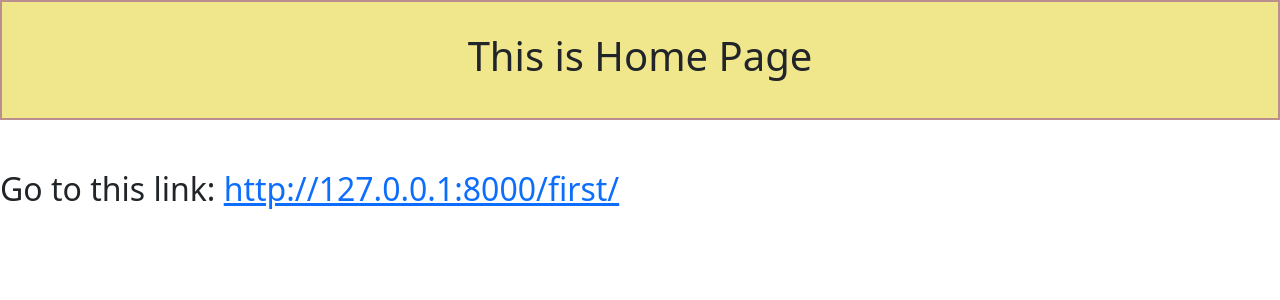
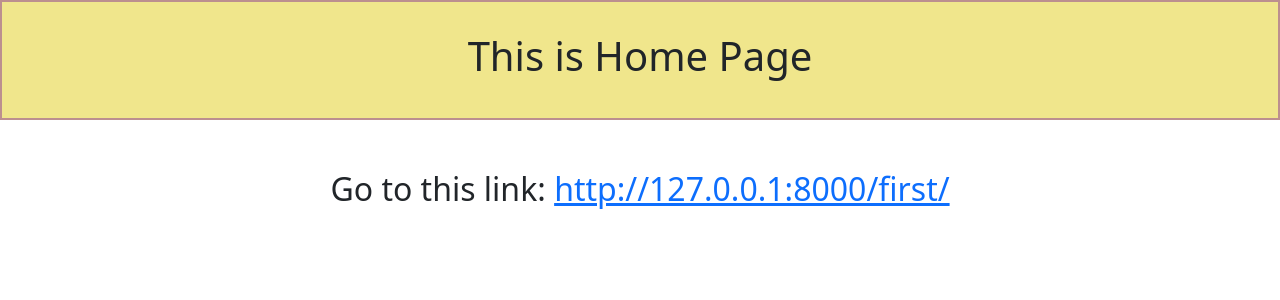
Before and after one commit to FahimFaysalProgrammer/Django-Module-11.5-Week-03-Practice-Day-02, a Django app: page / in a window 1280 px wide. Shown: the top 300 px of the page. Run offline with Django 4.2, Linux system fonts and the light colour scheme.

Commit message:
Django Template Inheritance Module 11.5 Practice Problems finished

```diff
--- a/Django-Practice-Project-2/sample_project_2/templates/home.html
+++ b/Django-Practice-Project-2/sample_project_2/templates/home.html
@@ -13,7 +13,7 @@
 >
   <h1>This is Home Page</h1>
 </div>
-<div>
+<div style="text-align: center;">
     <h2>Go to this link: <a href="http://127.0.0.1:8000/first/">http://127.0.0.1:8000/first/</a></h2>
 </div>
 {% endblock %}
```
